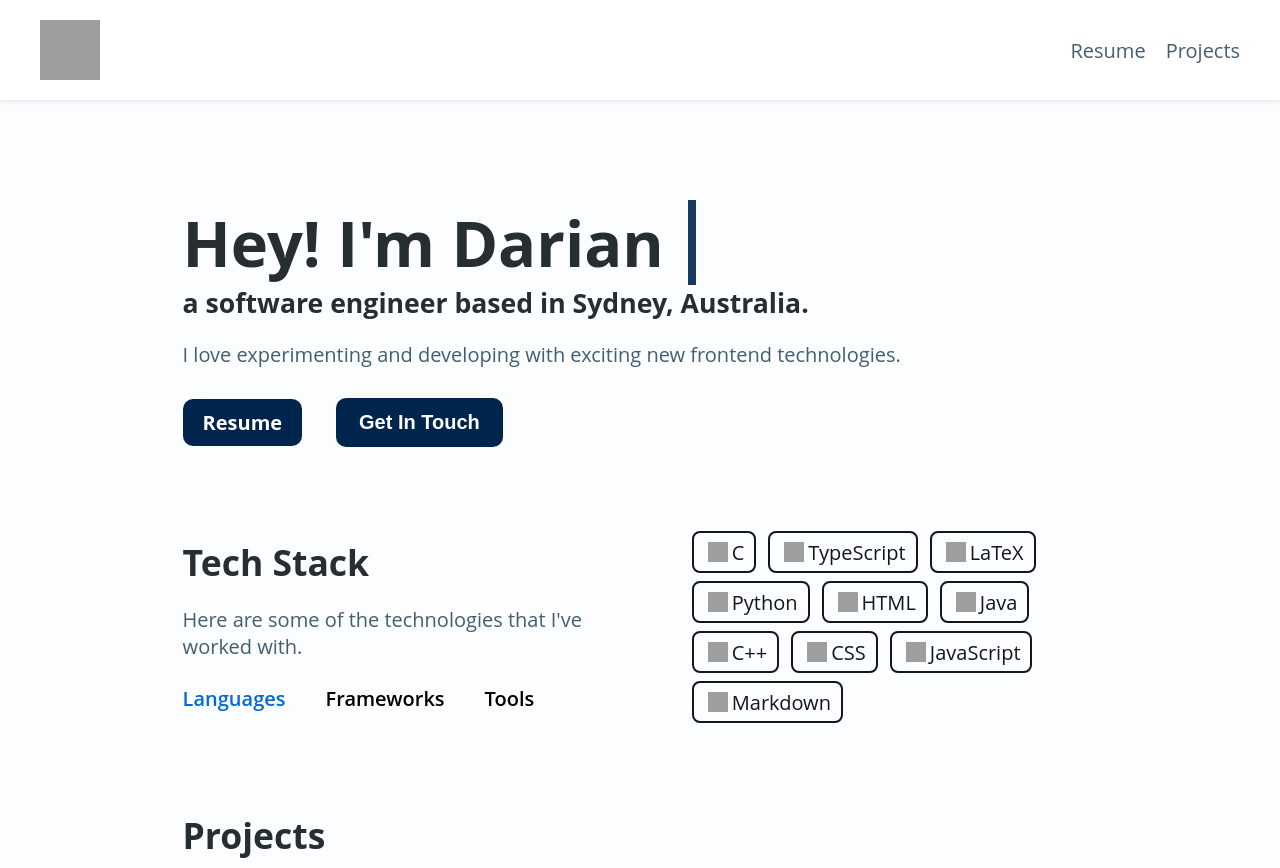
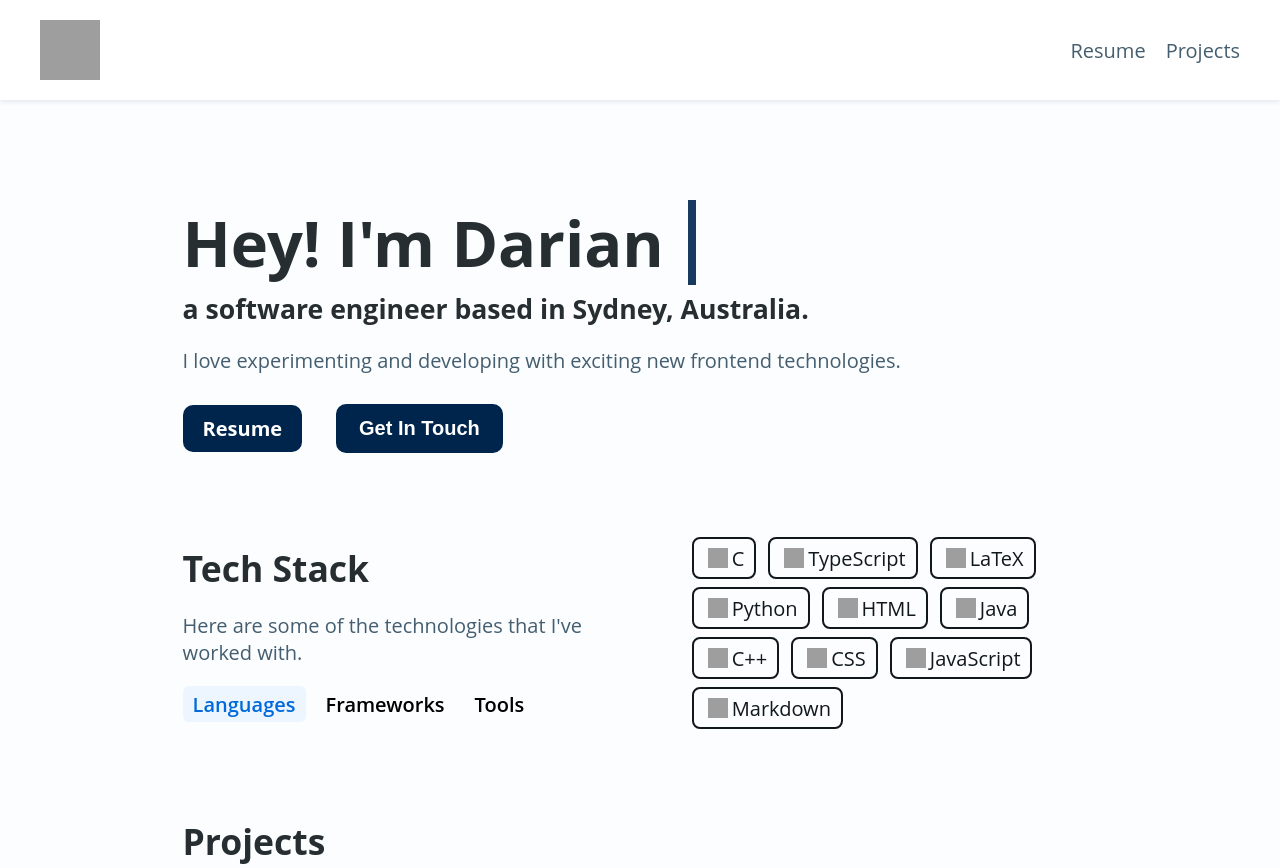
Before and after one commit to Darianlmj/Darianlmj, an Astro site: page / in a window 1280 px wide. Shown: the top 868 px of the page. Built offline with nearby package versions, Linux system fonts and the light colour scheme; Astro itself is replaced by a stand-in of ours; grey boxes are pictures that could not be loaded.

Commit message:
feat(frontend): changes to home page animations

```diff
--- a/src/components/TechStackDisplay/index.tsx
+++ b/src/components/TechStackDisplay/index.tsx
@@ -1,4 +1,4 @@
-import skills  from '../../data/tech';
+import skills, { SkillItem }  from '../../data/tech';
 import { DisplayContainer, Pill, Image } from './styles';
 import { useStore } from '@nanostores/react';
 import { activePill } from 'src/stores/store';
@@ -9,14 +9,12 @@
   return (
     <DisplayContainer>
       {
-        skills.map((skill: object) =>
-          skill[$activePill].map((item: any, index: number) => (
-            <Pill key={index}>
-              <Image src={item.link} alt={item.name} />
-              {item.name}
-            </Pill>
-          ))
-        )
+        skills[$activePill].map((item: SkillItem, index: number) => (
+          <Pill key={index}>
+            <Image src={item.link} alt={item.name} />
+            {item.name}
+          </Pill>
+        ))
       }
     </DisplayContainer>
   );
--- a/src/components/TechStackPills/index.tsx
+++ b/src/components/TechStackPills/index.tsx
@@ -10,22 +10,23 @@
     activePill.set(pill);
   };
 
+  const pills = ['Languages', 'Frameworks', 'Tools']
+
   return (
     <PillsContainer>
       {
-        $activePill === 'languages'
-          ? (<ActivePill onClick={() => changeActivePill('languages')}>Languages</ActivePill>)
-          : (<InactivePill onClick={() => changeActivePill('languages')}>Languages</InactivePill>)
-      }
-      {
-        $activePill === 'frameworks'
-          ? (<ActivePill onClick={() => changeActivePill('frameworks')}>Frameworks</ActivePill>)
-          : (<InactivePill onClick={() => changeActivePill('frameworks')}>Frameworks</InactivePill>)
-      }
-      {
-        $activePill === 'tools'
-          ? (<ActivePill onClick={() => changeActivePill('tools')}>Tools</ActivePill>)
-          : (<InactivePill onClick={() => changeActivePill('tools')}>Tools</InactivePill>)
+        pills.map((pill: string, index: number) => (
+          $activePill === pill.toLowerCase()
+          ? (
+            <ActivePill key={index} onClick={() => changeActivePill(pill.toLowerCase())}>
+              {pill}
+            </ActivePill>
+          ) : (
+            <InactivePill key={index} onClick={() => changeActivePill(pill.toLowerCase())}>
+              {pill}
+            </InactivePill>
+          )
+        ))
       }
     </PillsContainer>
   );
--- a/src/components/TechStackPills/styles.ts
+++ b/src/components/TechStackPills/styles.ts
@@ -19,9 +19,16 @@
   alignItems: 'center',
   height: '1.2rem',
   color: 'black',
-  padding: '0.3rem 2rem 0.3rem 0',
+  padding: '0.3rem 0.5rem',
   fontWeight: '600',
   cursor: 'pointer',
+  marginRight: '0.5rem',
+  transition: 'all 0.15s ease-in-out',
+
+  '&:hover': {
+    backgroundColor: 'var(--blue-3)',
+    borderRadius: '0.3rem',
+  },
 
   '@media screen and (max-width: 380px)': {
     padding: '0.3rem 0'
@@ -33,7 +40,10 @@
   alignItems: 'center',
   height: '1.2rem',
   color: 'var(--blue-11)',
-  padding: '0.3rem 2rem 0.3rem 0',
+  padding: '0.3rem 0.5rem',
+  marginRight: '0.5rem',
+  backgroundColor: 'var(--blue-3)',
+  borderRadius: '0.3rem',
   fontWeight: '600',
   cursor: 'pointer',
 
--- a/src/components/Typewriter/Typewriter.astro
+++ b/src/components/Typewriter/Typewriter.astro
@@ -27,7 +27,7 @@
   }
 
   .large-screen {
-    overflow: visible;
+    overflow: hidden;
     border-right: 0.4rem solid var(--blue-12);
     white-space: nowrap;
     animation: typing 1.5s forwards;
--- a/src/data/tech.ts
+++ b/src/data/tech.ts
@@ -1,4 +1,9 @@
-export const skills = [{
+export type SkillItem = {
+  name: string;
+  link: string;
+}
+
+export const skills: Record<string, SkillItem[]> = {
   'languages': [
     {
       name: 'C',
@@ -39,7 +44,7 @@
     {
       name: 'Markdown',
       link: 'https://cdn.jsdelivr.net/gh/devicons/devicon/icons/markdown/markdown-original.svg'
-    }
+    },
   ],
   'frameworks': [
     {
@@ -77,7 +82,11 @@
     {
       name: 'Material UI',
       link: 'https://cdn.jsdelivr.net/gh/devicons/devicon/icons/materialui/materialui-original.svg'
-    }
+    },
+    {
+      name: 'React Native',
+      link: 'https://cdn.jsdelivr.net/gh/devicons/devicon/icons/react/react-original.svg'
+    },
   ],
   'tools': [
     {
@@ -113,6 +122,6 @@
       link: 'https://cdn.jsdelivr.net/gh/devicons/devicon/icons/eslint/eslint-original.svg'
     }
   ]
-}];
+};
 
 export default skills;
```
